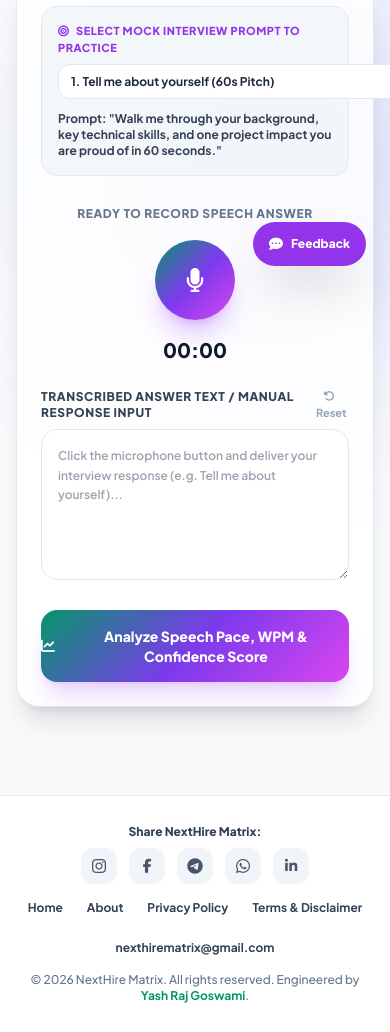
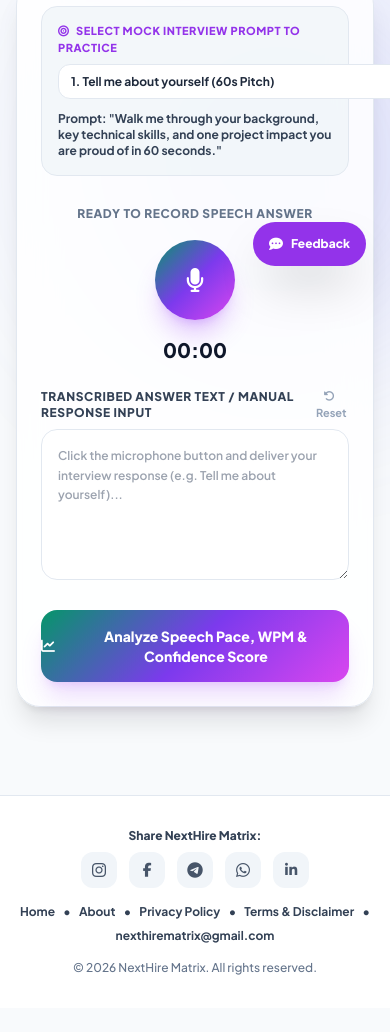
Before and after one commit to Yashgoswami2003/nexthire-matrix, a plain HTML site: page voice-analyzer.html in a window 390 px wide. Shown: the part 554-1586 px from the top of the page. After the commit the page ends 1562 px from the top, so only its background shows below. Drawn offline with nearby package versions, Linux system fonts and the light colour scheme.

Commit message:
Match footer layout with exact dot-separated links and copyright text

```diff
--- a/voice-analyzer.html
+++ b/voice-analyzer.html
@@ -80,7 +80,7 @@
     <div class="glow-blob w-96 h-96 bg-purple-500 rounded-full top-0 -left-20"></div>
     <div class="glow-blob w-96 h-96 bg-indigo-500 rounded-full top-1/3 -right-20"></div>
 
-    <!-- Navigation Header with All 15 Tools -->
+    <!-- Navigation Header -->
     <header class="bg-white/90 dark:bg-slate-900/90 backdrop-blur-md border-b border-slate-200 dark:border-slate-800 sticky top-0 z-40 w-full">
         <div class="max-w-7xl mx-auto px-4 sm:px-6 py-3 flex justify-between items-center gap-2">
             <a href="index.html" class="text-lg sm:text-xl font-black gradient-text flex items-center gap-2.5 shrink-0">
@@ -88,20 +88,9 @@
             </a>
 
             <div class="flex items-center gap-2 sm:gap-3">
-                <a href="index.html" class="inline-flex items-center gap-1.5 px-3 py-1.5 rounded-xl bg-slate-100 dark:bg-slate-800 hover:bg-slate-200 dark:hover:bg-slate-700 text-slate-700 dark:text-slate-200 text-xs font-black transition">
-                    <i class="fa-solid fa-grid-2 text-emerald-500"></i> All 15 Tools
-                </a>
-
                 <button onclick="toggleMobileDrawer()" class="md:hidden p-2 rounded-xl bg-slate-100 dark:bg-slate-800 text-slate-600 dark:text-slate-300 text-sm font-bold" aria-label="Open Menu">
                     <i class="fa-solid fa-bars"></i>
                 </button>
-
-                <nav class="hidden md:flex items-center gap-4 text-xs font-bold text-slate-600 dark:text-slate-300">
-                    <a href="index.html" class="hover:text-emerald-500 transition">Home</a>
-                    <a href="about.html" class="hover:text-emerald-500 transition">About</a>
-                    <a href="privacy.html" class="hover:text-emerald-500 transition">Privacy</a>
-                    <a href="terms.html" class="hover:text-emerald-500 transition">Terms</a>
-                </nav>
 
                 <button onclick="document.getElementById('htmlRoot').classList.toggle('dark')" class="p-2 rounded-xl bg-slate-100 dark:bg-slate-800 text-slate-600 dark:text-slate-300 hover:text-emerald-500 transition text-sm font-bold" aria-label="Toggle Dark Mode">
                     <i class="fa-solid fa-moon"></i>
@@ -125,7 +114,7 @@
                     <i class="fa-solid fa-align-left text-teal-400"></i> Resume Format Checker
                 </a>
                 <a href="recruiter-skim.html" class="inline-flex items-center gap-1.5 bg-slate-800 hover:bg-slate-700 text-slate-200 font-bold px-3.5 py-2 rounded-xl text-xs border border-slate-700/80 shrink-0 transition">
-                    <i class="fa-solid fa-eye text-sky-400"></i> Quick Resume Review
+                    <i class="fa-solid fa-eye text-sky-400"></i> 6-Second HR View
                 </a>
                 <a href="salary-simulator.html" class="inline-flex items-center gap-1.5 bg-slate-800 hover:bg-slate-700 text-slate-200 font-bold px-3.5 py-2 rounded-xl text-xs border border-slate-700/80 shrink-0 transition">
                     <i class="fa-solid fa-wallet text-amber-400"></i> In-Hand Salary Calculator
@@ -374,27 +363,33 @@
         </div>
     </div>
 
-    <!-- Standardized Professional Footer Section matching user request -->
-    <footer class="bg-white/90 dark:bg-slate-900/90 backdrop-blur-md border-t border-slate-200 dark:border-slate-800 py-7 mt-12 w-full">
-        <div class="max-w-7xl mx-auto px-4 sm:px-6 text-center text-xs text-slate-500 dark:text-slate-400 font-medium space-y-4">
-            <div class="space-y-2">
-                <p class="text-xs font-black text-slate-700 dark:text-slate-300">Share NextHire Matrix:</p>
+    <!-- Exact Standardized Footer Matching Reference Screenshot -->
+    <footer class="bg-white/90 dark:bg-slate-900/90 backdrop-blur-md border-t border-slate-200 dark:border-slate-800 py-8 mt-12 w-full text-center text-xs text-slate-500 dark:text-slate-400 font-medium">
+        <div class="max-w-7xl mx-auto px-4 sm:px-6 space-y-4">
+            <div>
+                <p class="text-xs font-black text-slate-700 dark:text-slate-300 mb-2">Share NextHire Matrix:</p>
                 <div class="flex justify-center items-center gap-3">
-                    <button onclick="sharePlatform('instagram')" aria-label="Instagram" class="w-9 h-9 rounded-xl bg-slate-100 dark:bg-slate-800 hover:bg-pink-500 hover:text-white text-slate-600 dark:text-slate-300 flex items-center justify-center transition"><i class="fa-brands fa-instagram text-base"></i></button>
-                    <button onclick="sharePlatform('facebook')" aria-label="Facebook" class="w-9 h-9 rounded-xl bg-slate-100 dark:bg-slate-800 hover:bg-blue-600 hover:text-white text-slate-600 dark:text-slate-300 flex items-center justify-center transition"><i class="fa-brands fa-facebook-f text-sm"></i></button>
-                    <button onclick="sharePlatform('telegram')" aria-label="Telegram" class="w-9 h-9 rounded-xl bg-slate-100 dark:bg-slate-800 hover:bg-sky-500 hover:text-white text-slate-600 dark:text-slate-300 flex items-center justify-center transition"><i class="fa-brands fa-telegram text-base"></i></button>
-                    <button onclick="sharePlatform('whatsapp')" aria-label="WhatsApp" class="w-9 h-9 rounded-xl bg-slate-100 dark:bg-slate-800 hover:bg-emerald-500 hover:text-white text-slate-600 dark:text-slate-300 flex items-center justify-center transition"><i class="fa-brands fa-whatsapp text-base"></i></button>
-                    <button onclick="sharePlatform('linkedin')" aria-label="LinkedIn" class="w-9 h-9 rounded-xl bg-slate-100 dark:bg-slate-800 hover:bg-blue-700 hover:text-white text-slate-600 dark:text-slate-300 flex items-center justify-center transition"><i class="fa-brands fa-linkedin-in text-sm"></i></button>
+                    <a href="https://www.instagram.com/" target="_blank" aria-label="Instagram" class="w-9 h-9 rounded-xl bg-slate-100 dark:bg-slate-800 hover:bg-pink-500 hover:text-white text-slate-600 dark:text-slate-300 flex items-center justify-center transition"><i class="fa-brands fa-instagram text-base"></i></a>
+                    <a href="https://www.facebook.com/" target="_blank" aria-label="Facebook" class="w-9 h-9 rounded-xl bg-slate-100 dark:bg-slate-800 hover:bg-blue-600 hover:text-white text-slate-600 dark:text-slate-300 flex items-center justify-center transition"><i class="fa-brands fa-facebook-f text-sm"></i></a>
+                    <a href="https://t.me/" target="_blank" aria-label="Telegram" class="w-9 h-9 rounded-xl bg-slate-100 dark:bg-slate-800 hover:bg-sky-500 hover:text-white text-slate-600 dark:text-slate-300 flex items-center justify-center transition"><i class="fa-brands fa-telegram text-base"></i></a>
+                    <a href="https://api.whatsapp.com/" target="_blank" aria-label="WhatsApp" class="w-9 h-9 rounded-xl bg-slate-100 dark:bg-slate-800 hover:bg-emerald-500 hover:text-white text-slate-600 dark:text-slate-300 flex items-center justify-center transition"><i class="fa-brands fa-whatsapp text-base"></i></a>
+                    <a href="https://www.linkedin.com/" target="_blank" aria-label="LinkedIn" class="w-9 h-9 rounded-xl bg-slate-100 dark:bg-slate-800 hover:bg-blue-700 hover:text-white text-slate-600 dark:text-slate-300 flex items-center justify-center transition"><i class="fa-brands fa-linkedin-in text-sm"></i></a>
                 </div>
             </div>
-            <div class="flex flex-wrap justify-center items-center gap-6 font-bold text-slate-700 dark:text-slate-300">
+
+            <div class="flex flex-wrap justify-center items-center gap-2 font-bold text-slate-700 dark:text-slate-300 text-xs">
                 <a href="index.html" class="hover:text-emerald-500 transition">Home</a>
+                <span>&bull;</span>
                 <a href="about.html" class="hover:text-emerald-500 transition">About</a>
+                <span>&bull;</span>
                 <a href="privacy.html" class="hover:text-emerald-500 transition">Privacy Policy</a>
-                <a href="terms.html" class="hover:text-emerald-500 transition">Terms & Disclaimer</a>
+                <span>&bull;</span>
+                <a href="terms.html" class="hover:text-emerald-500 transition">Terms &amp; Disclaimer</a>
+                <span>&bull;</span>
                 <a href="mailto:nexthirematrix@gmail.com" class="hover:text-emerald-500 transition">nexthirematrix@gmail.com</a>
             </div>
-            <p>© 2026 NextHire Matrix. All rights reserved. Engineered by <a href="https://www.linkedin.com/in/yash-raj-goswami-396684306" target="_blank" class="text-emerald-600 dark:text-emerald-400 hover:underline font-bold">Yash Raj Goswami</a>.</p>
+
+            <p class="text-slate-500 dark:text-slate-400">&copy; 2026 NextHire Matrix. All rights reserved.</p>
         </div>
     </footer>
 
@@ -620,22 +615,6 @@
             const targetUrl = encodeURIComponent("https://www.nexthirematrix.com/voice-analyzer.html");
             window.open(`https://www.linkedin.com/sharing/share-offsite/?url=${targetUrl}`, '_blank');
         }
-
-        function sharePlatform(platform) {
-            const url = encodeURIComponent("https://www.nexthirematrix.com/voice-analyzer.html");
-            const text = encodeURIComponent("Test your interview speech pace (WPM), filler words & confidence score on NextHire Matrix: https://www.nexthirematrix.com/voice-analyzer.html");
-            if (platform === 'whatsapp') window.open(`https://api.whatsapp.com/send?text=${text}`, '_blank');
-            else if (platform === 'telegram') window.open(`https://t.me/share/url?url=${url}&text=${text}`, '_blank');
-            else if (platform === 'linkedin') window.open(`https://www.linkedin.com/sharing/share-offsite/?url=${url}`, '_blank');
-            else if (platform === 'facebook') window.open(`https://www.facebook.com/sharer/sharer.php?u=${url}`, '_blank');
-            else if (platform === 'instagram') {
-                if (navigator.clipboard) {
-                    navigator.clipboard.writeText("https://www.nexthirematrix.com/voice-analyzer.html");
-                    alert("Link copied! Paste it in your Instagram Bio or Story.");
-                }
-                window.open("https://www.instagram.com/", "_blank");
-            }
-        }
     </script>
 </body>
 </html>
```
